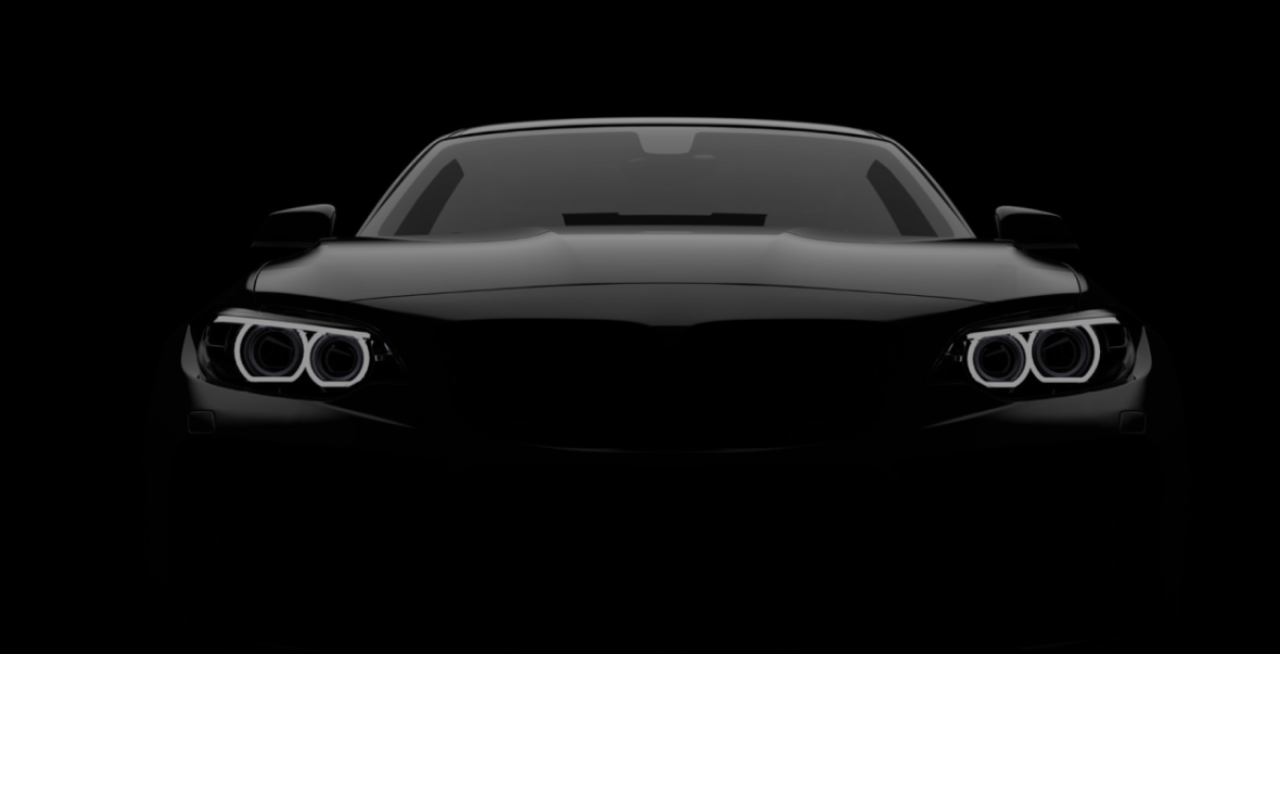
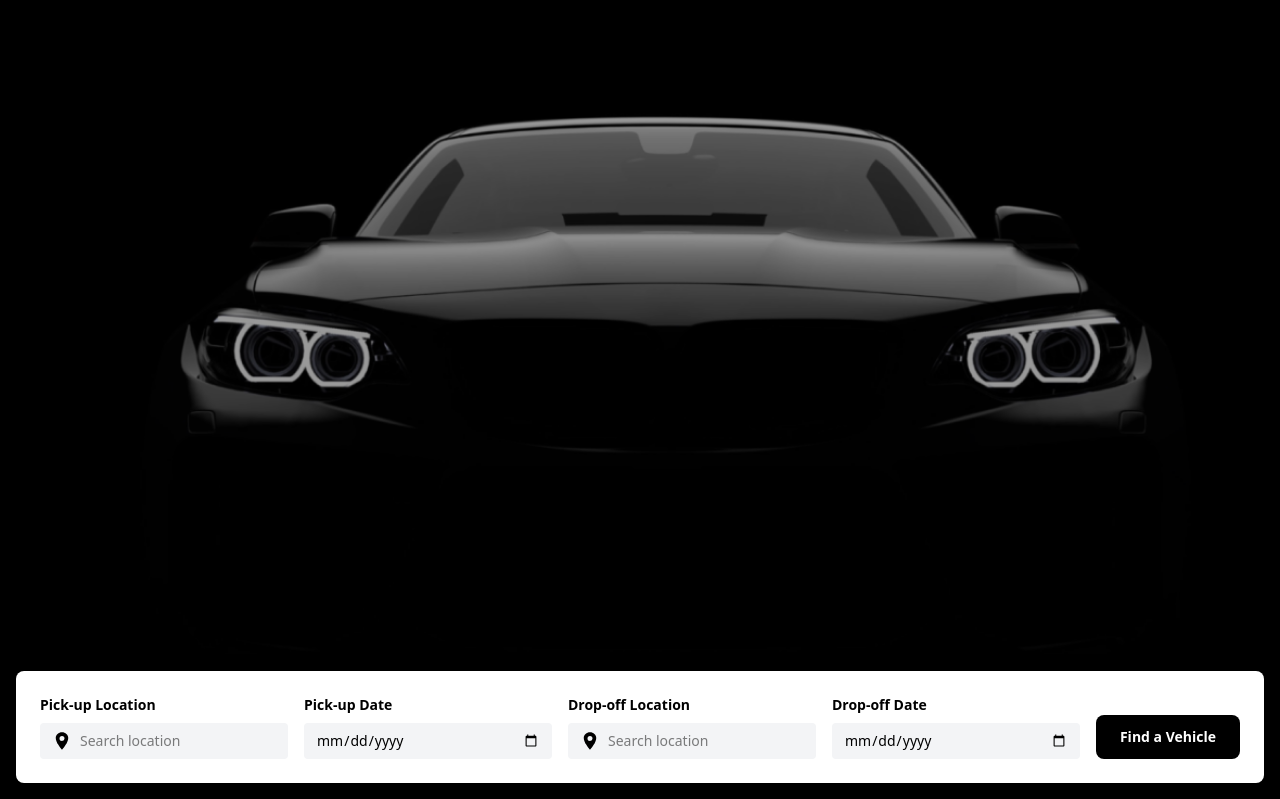
Before and after one commit to mahirTheCoder/LUXDRIVE, a React (Vite) app: page / in a window 1280 px wide. Shown: the part 273-1072 px from the top of the page. Before the commit the page ends 927 px from the top, so only its background shows below. Built offline with nearby package versions, Linux system fonts and the light colour scheme.

Commit message:
hero section complete

```diff
--- a/src/Components/Banner.jsx
+++ b/src/Components/Banner.jsx
@@ -5,7 +5,7 @@ const Banner = () => {
   return (
     <section
       id="banner"
-      className="relative w-full h-[450px] sm:h-[550px] md:h-[650px] lg:h-[833px] overflow-hidden"
+      className="relative w-full h-[400px] sm:h-[550px] md:h-[650px] lg:h-[833px] overflow-hidden"
     >
       {/* Background Image */}
       <div className="absolute inset-0 z-0">
--- /dev/null
+++ b/src/Components/Hero.jsx
@@ -0,0 +1,100 @@
+import React, { useState } from "react";
+import { IoLocationSharp } from "react-icons/io5";
+
+const Hero = () => {
+  const [pickupLocation, setPickupLocation] = useState("");
+  const [pickupDate, setPickupDate] = useState("");
+  const [dropoffLocation, setDropoffLocation] = useState("");
+  const [dropoffDate, setDropoffDate] = useState("");
+
+  const handleSearch = () => {
+    console.log({ pickupLocation, pickupDate, dropoffLocation, dropoffDate });
+  };
+
+  return (
+    <section className="w-full bg-black py-6 sm:py-8 lg:py-0">
+      <div className="container mx-auto px-4">
+        {/* Search Form Container */}
+        <div className="min-h-[145px] flex items-center">
+          <div className="w-full bg-white rounded-lg p-4 sm:p-6 flex flex-col sm:flex-row items-stretch justify-between gap-3 sm:gap-4">
+            {/* Pick-up Location */}
+            <div className="flex flex-col gap-2 flex-1">
+              <label className="text-xs sm:text-sm font-semibold text-black">
+                Pick-up Location
+              </label>
+              <div className="flex items-center gap-2 bg-gray-100 rounded px-3 py-2 flex-1">
+                <IoLocationSharp className="text-black text-lg sm:text-xl flex-shrink-0" />
+                <input
+                  type="text"
+                  placeholder="Search location"
+                  value={pickupLocation}
+                  onChange={(e) => setPickupLocation(e.target.value)}
+                  className="bg-gray-100 outline-none w-full text-xs sm:text-sm"
+                />
+              </div>
+            </div>
+
+            {/* Pick-up Date */}
+            <div className="flex flex-col gap-2 flex-1">
+              <label className="text-xs sm:text-sm font-semibold text-black">
+                Pick-up Date
+              </label>
+              <div className="flex items-center gap-2 bg-gray-100 rounded px-3 py-2 flex-1">
+                <input
+                  type="date"
+                  value={pickupDate}
+                  onChange={(e) => setPickupDate(e.target.value)}
+                  className="bg-gray-100 outline-none w-full text-xs sm:text-sm"
+                />
+              </div>
+            </div>
+
+            {/* Drop-off Location */}
+            <div className="flex flex-col gap-2 flex-1">
+              <label className="text-xs sm:text-sm font-semibold text-black">
+                Drop-off Location
+              </label>
+              <div className="flex items-center gap-2 bg-gray-100 rounded px-3 py-2 flex-1">
+                <IoLocationSharp className="text-black text-lg sm:text-xl flex-shrink-0" />
+                <input
+                  type="text"
+                  placeholder="Search location"
+                  value={dropoffLocation}
+                  onChange={(e) => setDropoffLocation(e.target.value)}
+                  className="bg-gray-100 outline-none w-full text-xs sm:text-sm"
+                />
+              </div>
+            </div>
+
+            {/* Drop-off Date */}
+            <div className="flex flex-col gap-2 flex-1">
+              <label className="text-xs sm:text-sm font-semibold text-black">
+                Drop-off Date
+              </label>
+              <div className="flex items-center gap-2 bg-gray-100 rounded px-3 py-2 flex-1">
+                <input
+                  type="date"
+                  value={dropoffDate}
+                  onChange={(e) => setDropoffDate(e.target.value)}
+                  className="bg-gray-100 outline-none w-full text-xs sm:text-sm"
+                />
+              </div>
+            </div>
+
+            {/* Find Vehicle Button */}
+            <div className="flex items-end">
+              <button
+                onClick={handleSearch}
+                className="w-full sm:w-auto bg-black text-white font-semibold px-4 sm:px-6 py-2 sm:py-3 rounded-lg hover:bg-gray-800 transition text-xs sm:text-sm whitespace-nowrap"
+              >
+                Find a Vehicle
+              </button>
+            </div>
+          </div>
+        </div>
+      </div>
+    </section>
+  );
+};
+
+export default Hero;
--- a/src/Components/Navbar.jsx
+++ b/src/Components/Navbar.jsx
@@ -1,6 +1,7 @@
 import React from "react";
 import { TbMenu } from "react-icons/tb";
 import logo from "../../public/Images/Heading.png";
+import { Link } from "react-router";
 const Navbar = () => {
   return (
     <>
@@ -23,10 +24,10 @@ const Navbar = () => {
 
               {/* -----login button-------- */}
               <div className="button">
-                <button className="text-white border font-figtree py-1 px-2  lg:py-2 lg:px-6 rounded-full lg:text-base text-xs font-semibold">
+                <Link to='/' className="text-white border font-figtree py-1 px-2  lg:py-2 lg:px-6 rounded-full lg:text-base text-xs font-semibold">
                   {" "}
                   Login/Register{" "}
-                </button>
+                </Link>
               </div>
             </div>
           </div>
--- a/src/Layout/Layout.jsx
+++ b/src/Layout/Layout.jsx
@@ -2,6 +2,7 @@ import React from 'react'
 import { Outlet } from 'react-router'
 import Navbar from '../Components/Navbar'
 import Banner from '../Components/Banner'
+import Hero from '../Components/Hero'
 
 const Layout = () => {
   return (
@@ -9,6 +10,7 @@ const Layout = () => {
     <Navbar/>
     <Banner/>
     <Outlet/>
+    <Hero/>
     </>
   )
 }
```
